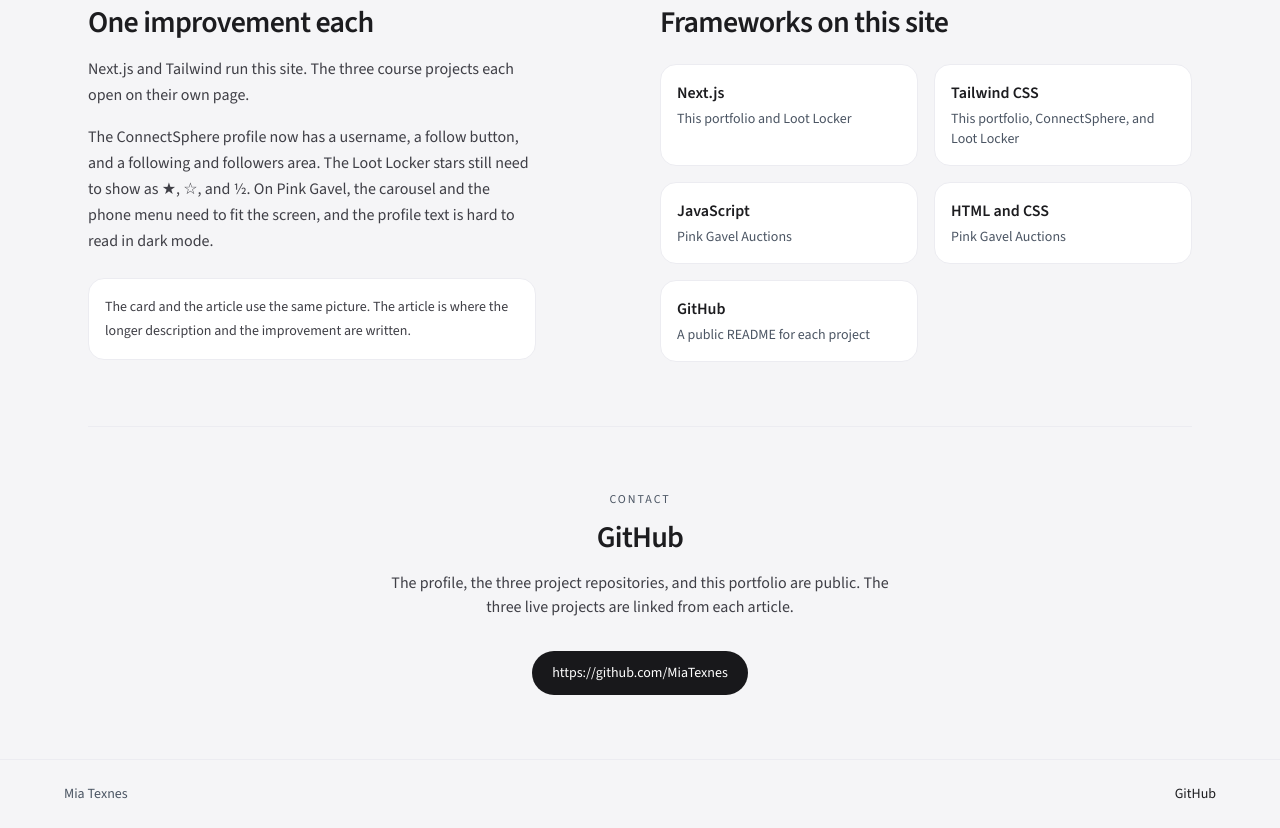
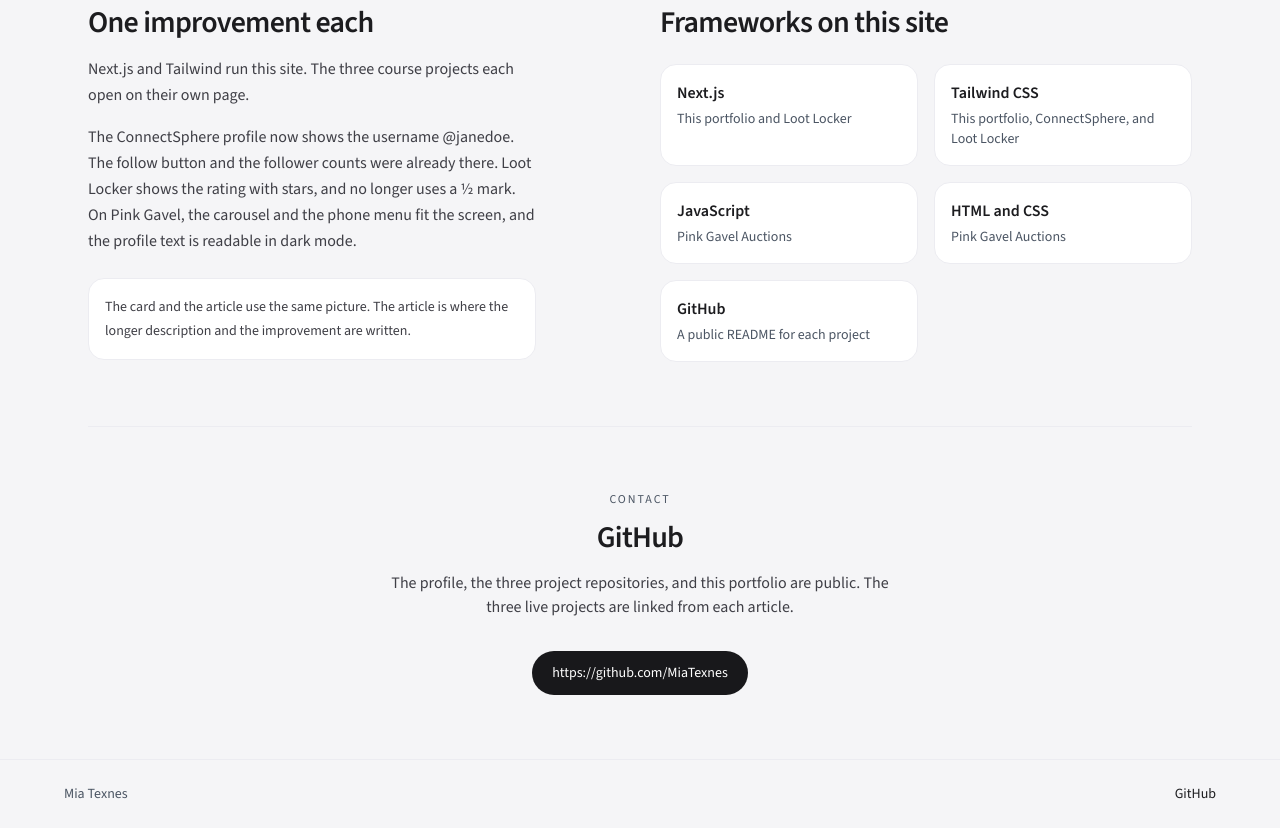
Before and after one commit to MiaTexnes/Portfolio-2, a Next.js app: page / in a window 1280 px wide. Shown: the part 1400-2228 px from the top of the page. Built offline with nearby package versions, Linux system fonts and the light colour scheme.

Commit message:
Correct the improvement notes so they match the live projects.

```diff
--- a/app/page.js
+++ b/app/page.js
@@ -73,11 +73,11 @@
             open on their own page.
           </p>
           <p className="mt-4 max-w-md leading-relaxed text-[#3f3f46] dark:text-[#e3e3e8]">
-            The ConnectSphere profile now has a username, a follow button, and a
-            following and followers area. The Loot Locker stars still need to
-            show as ★, ☆, and ½. On Pink Gavel, the carousel and the phone menu
-            need to fit the screen, and the profile text is hard to read in dark
-            mode.
+            The ConnectSphere profile now shows the username @janedoe. The
+            follow button and the follower counts were already there. Loot
+            Locker shows the rating with stars, and no longer uses a ½ mark. On
+            Pink Gavel, the carousel and the phone menu fit the screen, and the
+            profile text is readable in dark mode.
           </p>
           <p className="mt-6 max-w-md rounded-2xl border border-[#ececf1] bg-white p-4 text-sm leading-6 text-[#3f3f46] dark:border-white/10 dark:bg-[#16181e] dark:text-[#e3e3e8]">
             The card and the article use the same picture. The article is where
--- a/data/projects.js
+++ b/data/projects.js
@@ -15,10 +15,10 @@
     readme:
       "https://github.com/MiaTexnes/connectsphere/blob/css-frameworks/readme.md",
     about:
-      "ConnectSphere is a small social app from the CSS Frameworks module. You log in, read posts in a feed, and open a profile. The feed is a grid of posts, and you can search them.",
+      "ConnectSphere is a small social app from the CSS Frameworks module. You log in, read posts in a feed, and open a profile. The posts sit in one column, and you can search them.",
     tools: "Tailwind CSS styles the login page, the feed, and the profile.",
     improvement:
-      "The profile was missing the username, a follow button, and a following and followers area. Those are the parts that changed. Sort on the feed is still missing.",
+      "The profile was missing the username. It now shows @janedoe. The follow button and the follower counts were already on the page.",
   },
   {
     slug: "loot-locker",
@@ -39,7 +39,7 @@
       "Loot Locker is a shop. A visitor can browse products, search, and sort the list. Items added to the cart are still there after a refresh. Checkout is a simple flow.",
     tools: "Next.js, Tailwind CSS, and a simple checkout.",
     improvement:
-      "The product rating rendered oddly. The stars are text: ★ for a full star, ☆ for an empty star, and ½ for a half star. The live-site change is to fix that display. A note about 17 large commits is feedback in the PDF. It is not a change on the live site.",
+      "The product rating used to include a ½ mark. The shop now shows the rating with stars.",
   },
   {
     slug: "pink-gavel",
@@ -56,10 +56,10 @@
     readme:
       "https://github.com/MiaTexnes/Auction-House-Pink-Gavel/blob/main/README.md",
     about:
-      "Pink Gavel Auctions is an auction site. A guest can browse the listings without an account. A student with a Noroff email can list an item, place a bid, and manage a profile that starts with credits. Search can come back with no results, and that message already works, as do listings, bidding, credits, and the avatar.",
+      "Pink Gavel Auctions is an auction site. A guest can browse the listings without an account. A student with a Noroff email can list an item, place a bid, and manage a profile that starts with credits.",
     tools: "JavaScript, HTML, and CSS, talking to the Noroff auction API.",
     improvement:
-      "On a wide screen, the newest-listings carousel shows arrow buttons outside the cards and a horizontal scrollbar. On a phone, the open menu does not cover the page, so the welcome text and the Browse Auctions button stay visible. In dark mode, the text on the profile page has poor contrast. The change is to fit the carousel and the menu to each screen, and to make the profile text easier to read in dark mode.",
+      "The newest-listings carousel stays inside the screen, and the phone menu covers the page. The profile text is readable in dark mode.",
   },
 ];
 
```
